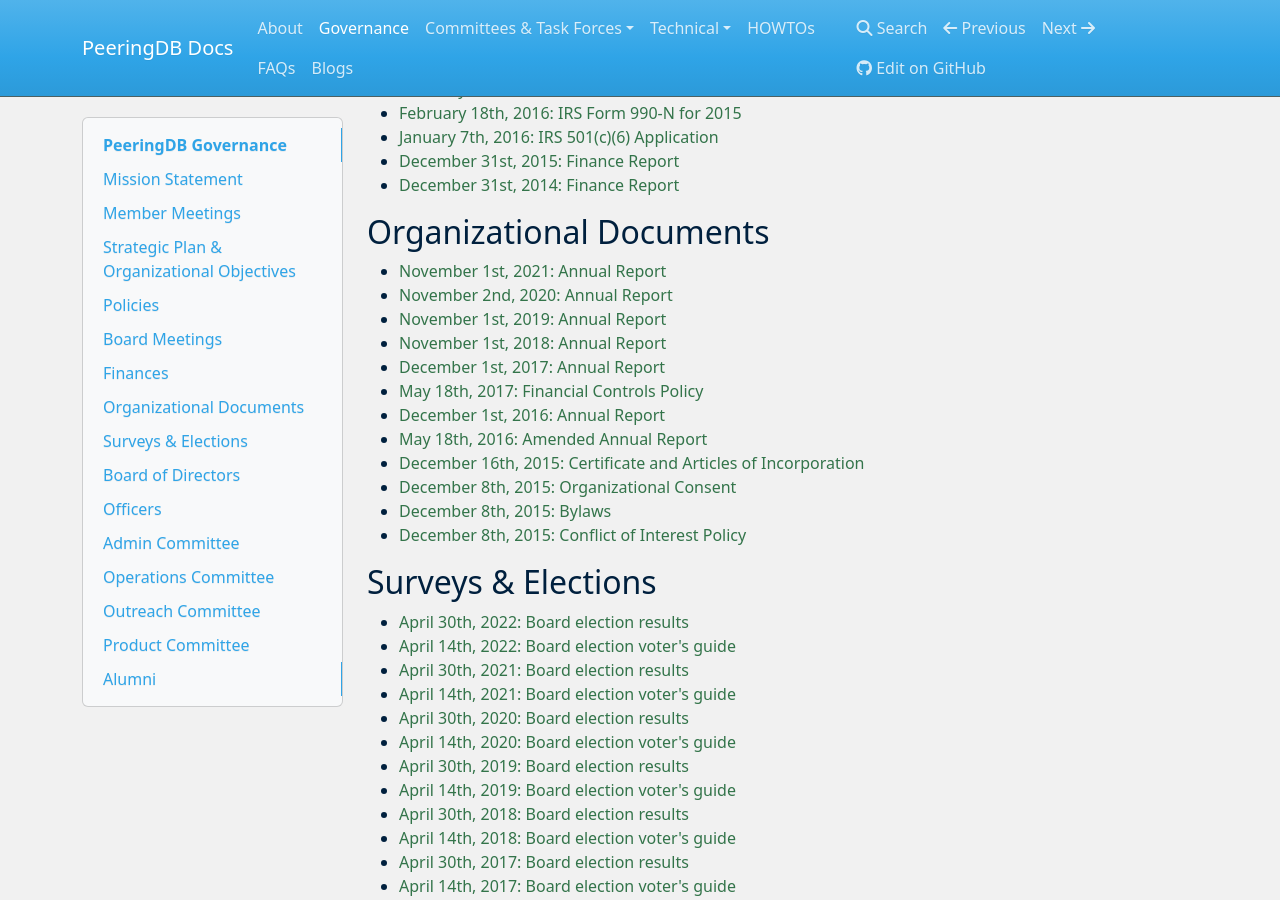
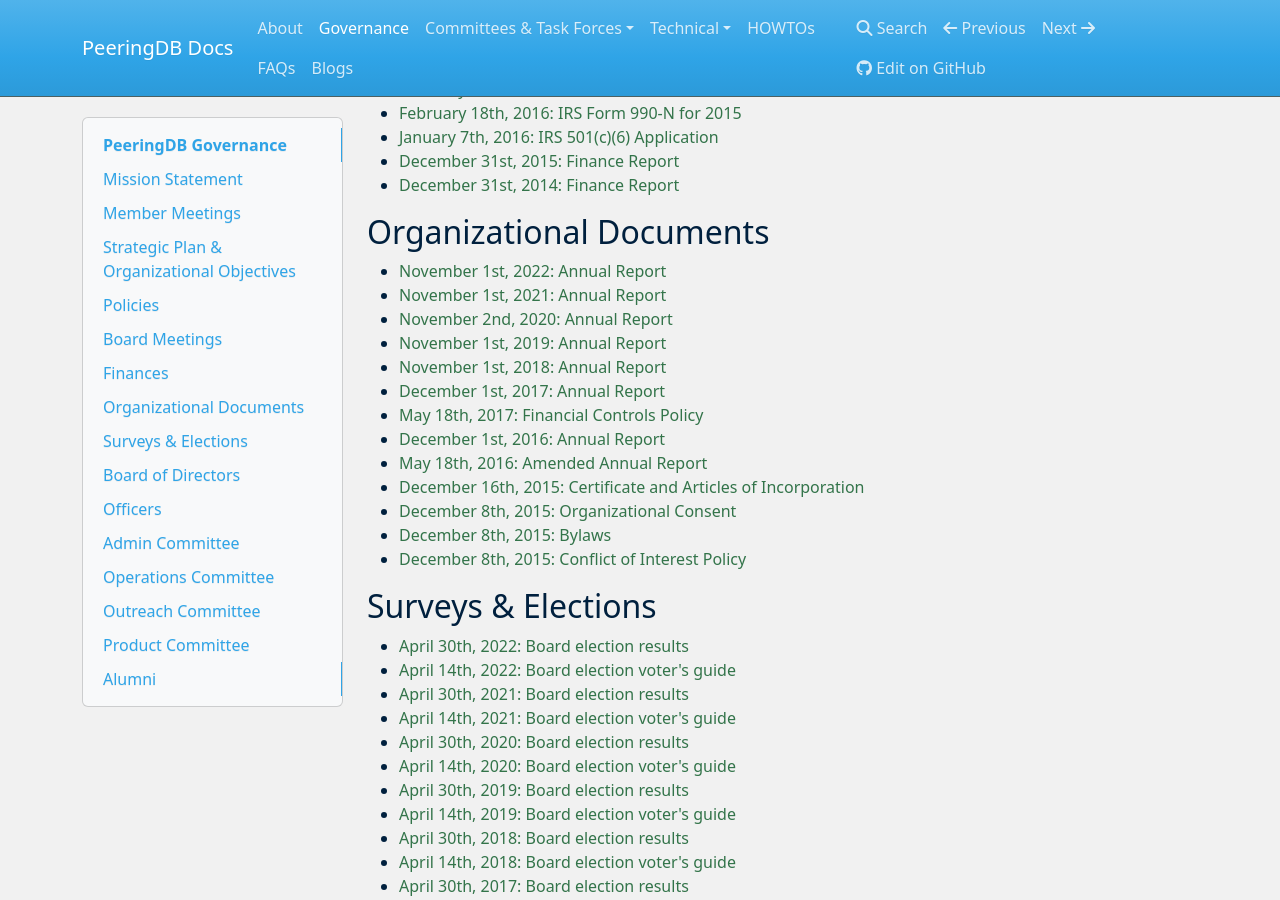
Before and after one commit to peeringdb/docs, an MkDocs documentation site: the page built from docs/gov.md, in a window 1280 px wide and 900 px high, scrolled down 1417 px. Built offline with MkDocs 1.6.1, drawn with Linux system fonts in a browser that asks for light colours; nearby versions of some CDN libraries.

Commit message:
Annual Report.

```diff
--- a/docs/gov.md
+++ b/docs/gov.md
@@ -64,6 +64,7 @@
 
 ## Organizational Documents
 
+- [November 1st, 2022: Annual Report](gov/legaldocs/2022-11-01_PeeringDB_Annual_Report.pdf)
 - [November 1st, 2021: Annual Report](gov/legaldocs/2021-11-01_PeeringDB_Annual_Report.pdf)
 - [November 2nd, 2020: Annual Report](gov/legaldocs/2020-11-02_PeeringDB_Annual_Report.pdf)
 - [November 1st, 2019: Annual Report](gov/legaldocs/2019-11-01_PeeringDB_Annual_Report.pdf)
```
Also changed, not shown: 1 other file.
